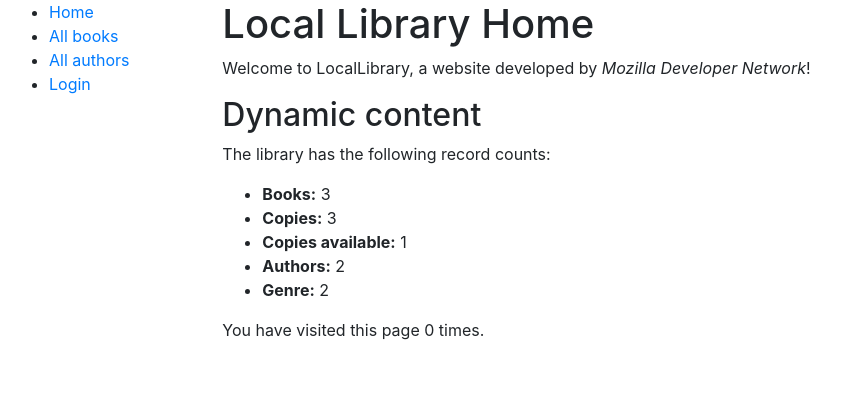
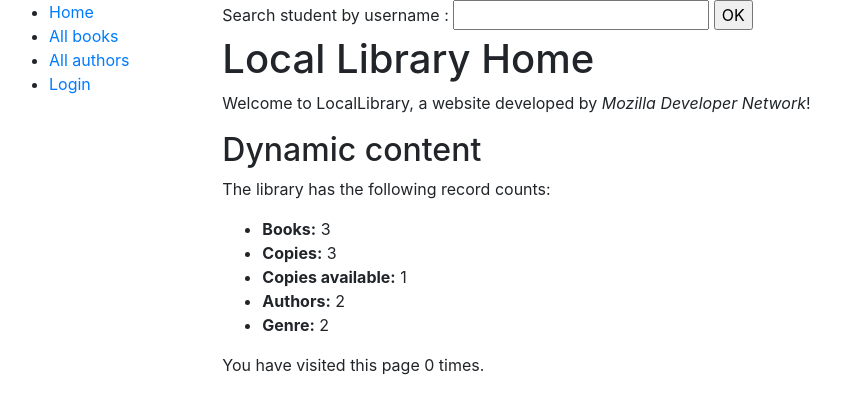
Before and after one commit to akashagg30/library-management-system, a Django app: page /catalog/ in a window 1280 px wide. Shown: the top 414 px of the page, without its empty margins (6-847 px from the left). Run offline with Django 3.2, Linux system fonts and the light colour scheme; data comes from the database, SQL or seed files in the repository; both versions use the stored data as it was after the commit; some libraries are stand-ins or nearby versions.

Commit message:
added search functionality by username

```diff
--- a/catalog/forms.py
+++ b/catalog/forms.py
@@ -16,3 +16,6 @@ class RenewBookForm(forms.Form):
             raise ValidationError(_('Invalid date - renewal more than 4 weeks ahead'))
 
         return data
+
+class SearchStudent(forms.Form):
+    name=forms.CharField(help_text="Enter student's name here to search for")
--- a/catalog/templates/base_generic.html
+++ b/catalog/templates/base_generic.html
@@ -28,7 +28,15 @@
         </ul>
      {% endblock %}
       </div>
-      <div class="col-sm-10 ">{% block content %}{% endblock %}</div>
+      <div class="col-sm-10 ">
+            <form action="{% url 'search-student' %}" method="get">
+                {% csrf_token %}
+                <label for="name">Search student by username : </label>
+                <input id="name" type="text" name="name">
+                <input type="submit" value="OK">
+            </form>
+          {% block content %}{% endblock %}
+      </div>
           {% block pagination %}
             {% if is_paginated %}
                 <div class="pagination">
--- a/catalog/urls.py
+++ b/catalog/urls.py
@@ -15,3 +15,7 @@ urlpatterns += [
 urlpatterns += [
     path('book/<uuid:pk>/renew/', views.renew_book_librarian, name='renew-book-librarian'),
 ]
+
+urlpatterns += [
+    path('search/', views.search_student, name='search-student'),
+]
--- a/catalog/views.py
+++ b/catalog/views.py
@@ -8,7 +8,7 @@ from django.contrib.auth.mixins import LoginRequiredMixin
 
 # Create your views here.
 from catalog.models import Book, Author, BookInstance, Genre
-from catalog.forms import RenewBookForm
+from catalog.forms import RenewBookForm,SearchStudent
 
 def index(request):
     """View function for home page of site."""
@@ -68,14 +68,22 @@ def renew_book_librarian(request, pk):
 
     context = {
         'form': form,
-        'book_instance': book_instance,
+        'bookinstance_list': book_instance,
     }
 
     return render(request, 'catalog/book_renew_librarian.html', context)
 
+def search_student(request):
+    if request.method == 'GET':
+        form=SearchStudent(request.GET)
+        book_instance = BookInstance.objects.filter(borrower__username__icontains=request.GET.get('name')).order_by('due_back')
+        return render(request,'catalog/bookinstance_list_borrowed_user.html',{'bookinstance_list':book_instance})
+    else:
+        return render(request, 'catalog/search_student.html', {'form':SearchStudent()})
+
+from django.views import generic
 
 
-from django.views import generic
 
 class BookListView(generic.ListView):
     model = Book
```
Also changed, not shown: catalog/templates/catalog/search_student.html (added, +12 -0 lines), db.sqlite3.
